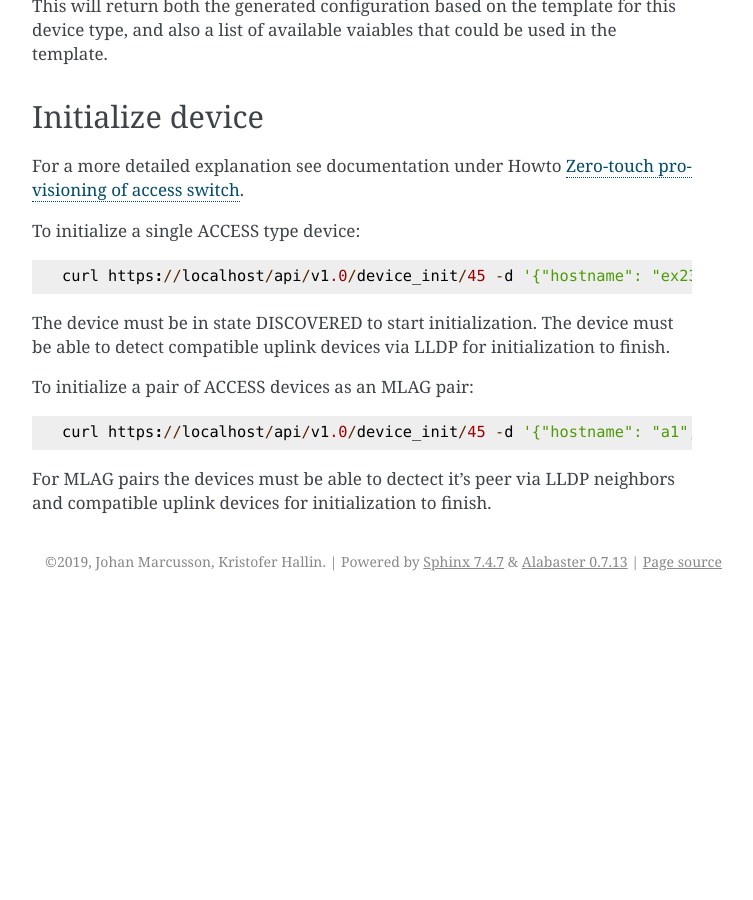
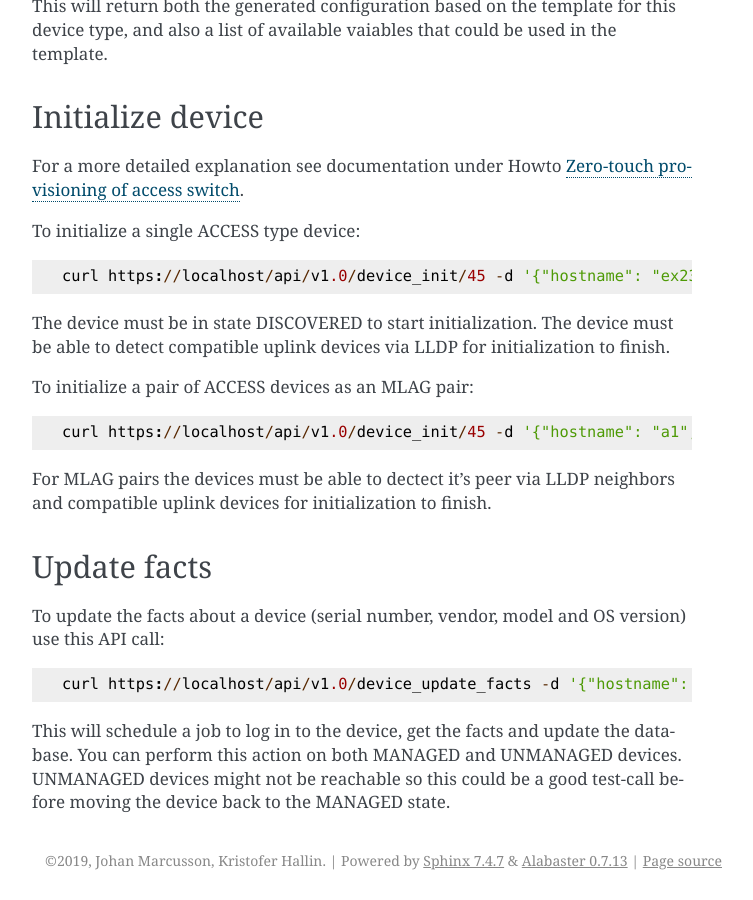
Before and after one commit to SUNET/cnaas-nms, a Sphinx documentation site: the page built from docs/apiref/devices.rst, in a window 1280 px wide and 900 px high, scrolled down 3531 px. Shown: the whole window, without its empty margins (388-1141 px from the left). Built offline with Sphinx 7.4.7, drawn with Linux system fonts in a browser that asks for light colours; before the commit the page ends 4132 px from its top, so only the background shows below that.

Commit message:
Add docs for device_update_facts API call

```diff
--- a/docs/apiref/devices.rst
+++ b/docs/apiref/devices.rst
@@ -203,3 +203,18 @@ To initialize a pair of ACCESS devices as an MLAG pair:
    curl https://localhost/api/v1.0/device_init/45 -d '{"hostname": "a1", "device_type": "ACCESS", "mlag_peer_id": 46, "mlag_peer_hostname": "a2"}' -X POST -H "Content-Type: application/json"
 
 For MLAG pairs the devices must be able to dectect it's peer via LLDP neighbors and compatible uplink devices for initialization to finish.
+
+Update facts
+------------
+
+To update the facts about a device (serial number, vendor, model and OS version)
+use this API call:
+
+::
+
+   curl https://localhost/api/v1.0/device_update_facts -d '{"hostname": "eosdist1"}' -X POST -H "Content-Type: application/json"
+
+This will schedule a job to log in to the device, get the facts and update the
+database. You can perform this action on both MANAGED and UNMANAGED devices.
+UNMANAGED devices might not be reachable so this could be a good test-call
+before moving the device back to the MANAGED state.
```
